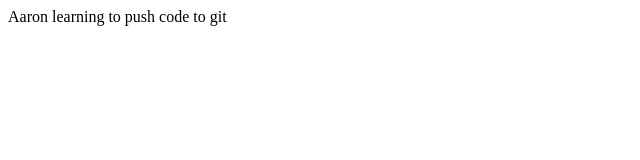
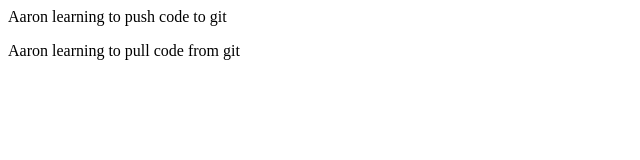
Before and after one commit to aaronreilly00/githubExample, a plain HTML site: page index.html in a window 1280 px wide. Shown: the whole page, without its empty margins (0-640 px from the left). Drawn offline with Linux system fonts and the light colour scheme.

Commit message:
Update index.html

```diff
--- a/index.html
+++ b/index.html
@@ -4,5 +4,6 @@
 	</head>
 	<body>
 	<p> Aaron learning to push code to git</p>
+	<p> Aaron learning to pull code from git</p>
 	</body>
 <html>
```
